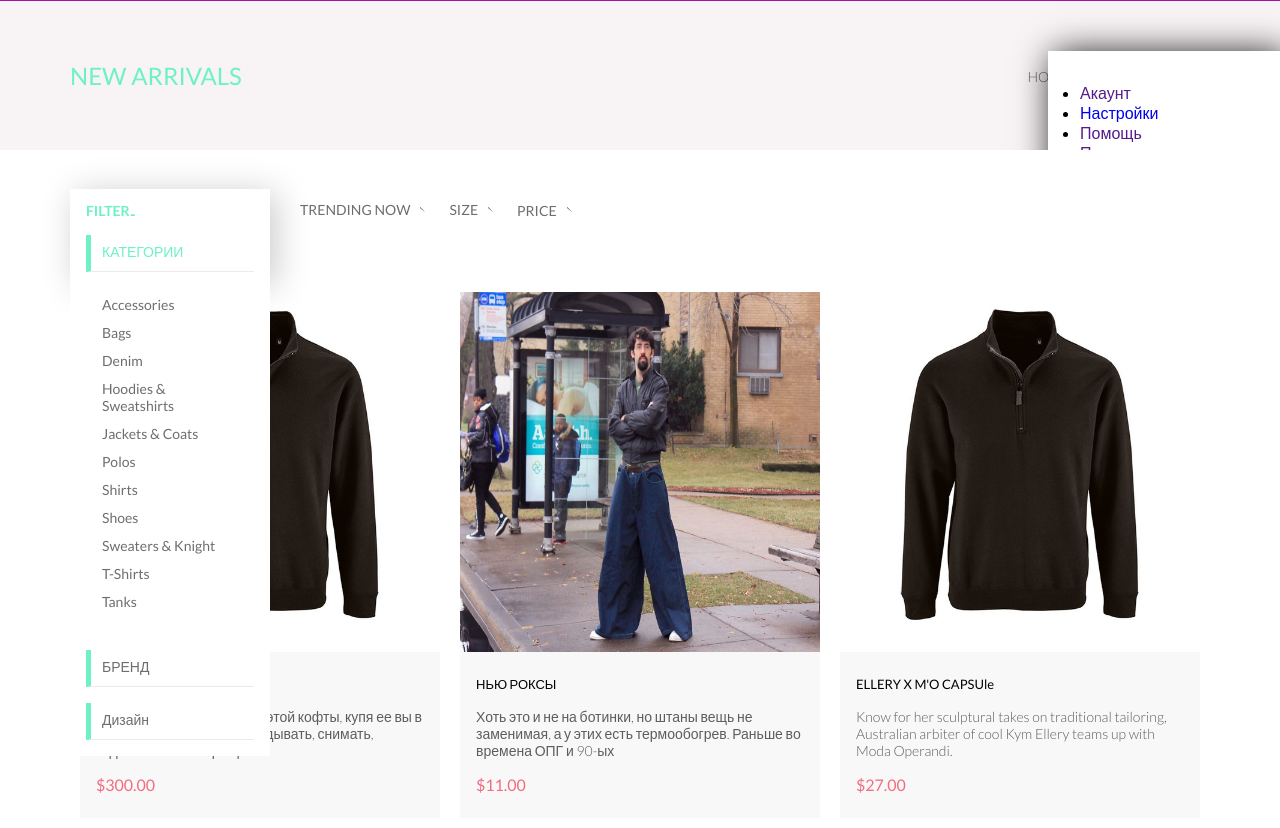
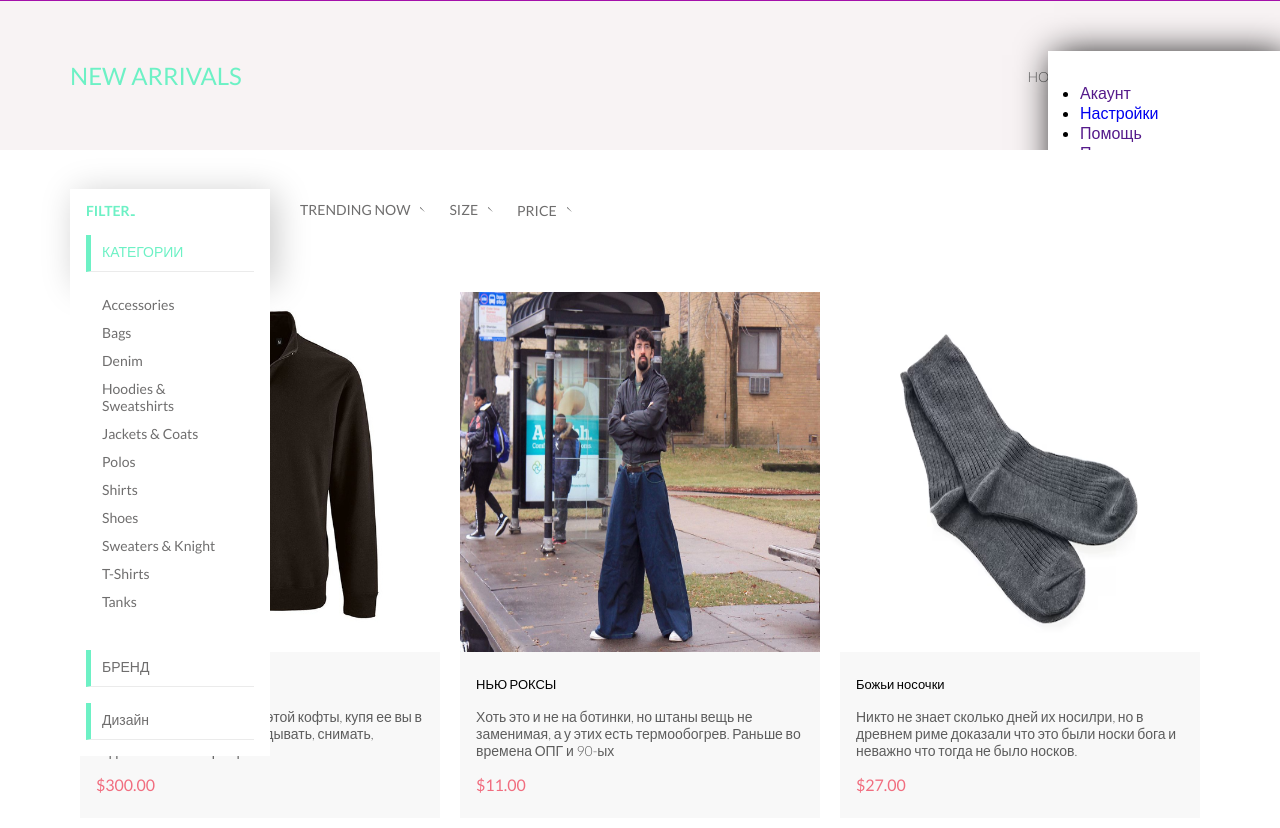
Before and after one commit to KuStIk2/HTML-2-lvl, a plain HTML site: page index.html in a window 1280 px wide. Shown: the part 92-920 px from the top of the page. Drawn offline with Linux system fonts and the light colour scheme.

Commit message:
Update index.html

```diff
--- a/index.html
+++ b/index.html
@@ -158,10 +158,10 @@
         </div>
     </div>
       <div class="product">
-        <img class="product__img" src="6022670356.jpg" alt="product">
+       <img class="product__img" src="socks-isolated_1203-6957.jpg" alt="product" style="width: 360px; height: 360px;">
         <div class="product__content">
-            <a href="#" class="product__name">ELLERY X M'O CAPSUle</a>
-            <p class="product__text">Know for her sculptural takes on traditional tailoring, Australian arbiter of cool Kym Ellery teams up with Moda Operandi.</p>
+            <a href="#" class="product__name">Божьи носочки</a>
+            <p class="product__text">Никто не знает сколько дней их носилри, но в древнем риме доказали что это были носки бога и неважно что тогда не было носков.
             <p class="product__price">$27.00</p>
         </div>
     </div>
```
